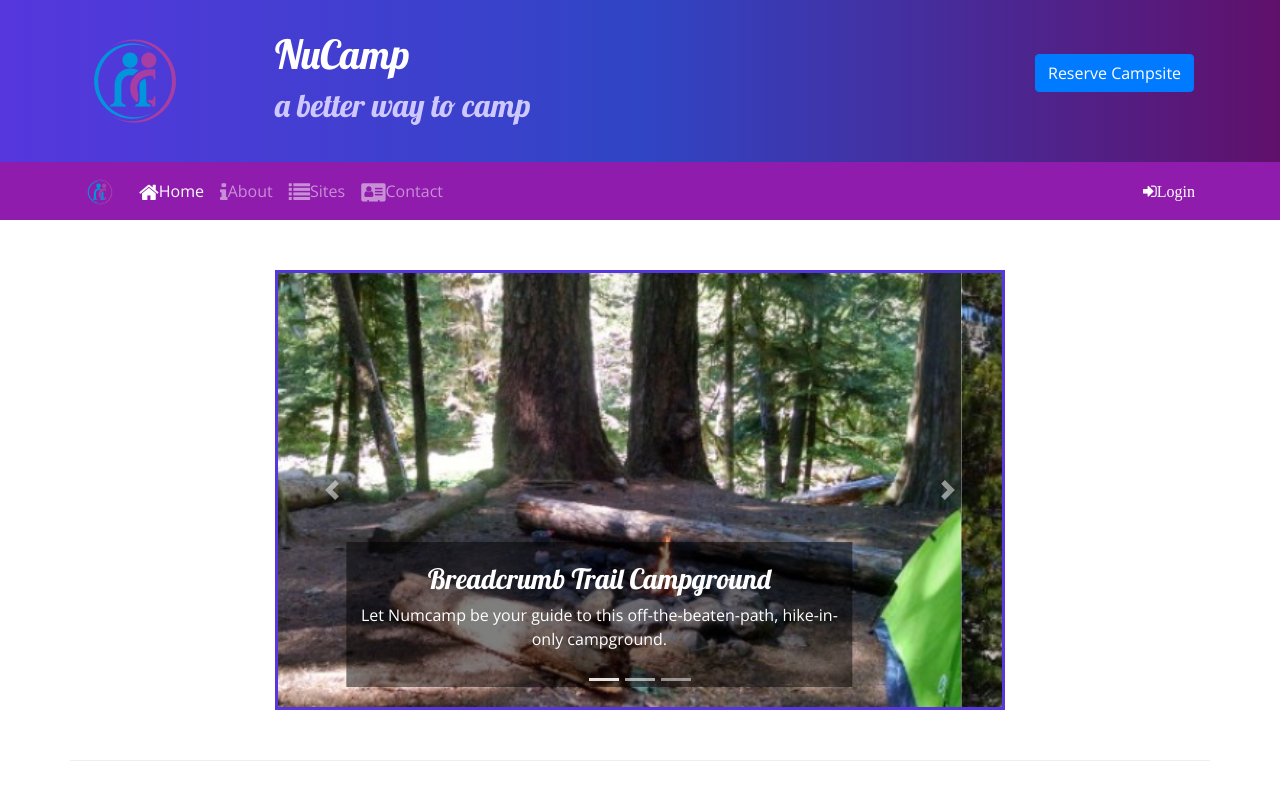
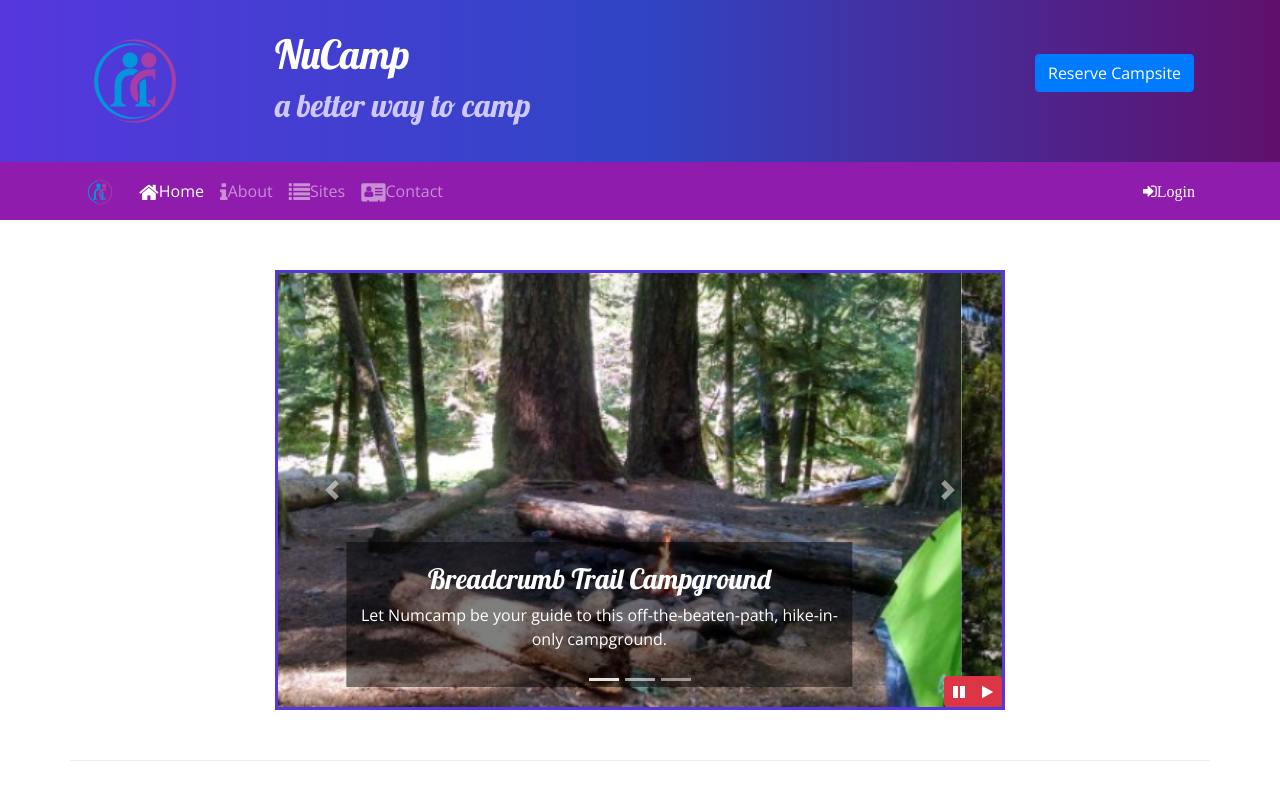
Before and after one commit to NicholasSanders128/Numcamp-Campsite, a website: page index.html in a window 1280 px wide. Shown: the top 800 px of the page. Drawn offline with nearby package versions, Linux system fonts and the light colour scheme.

Commit message:
Bootstrap and jQuery Part1

```diff
--- a/css/styles.css
+++ b/css/styles.css
@@ -49,3 +49,10 @@ a, a:hover {
 .carousel {
     border: solid #5637DD;
 }
+
+#carouselButton {
+    position: absolute;
+    right: 0;
+    bottom: 0;
+    z-index: 100;
+}
--- a/index.html
+++ b/index.html
@@ -198,6 +198,14 @@
                         <span class="carousel-control-next-icon"></span>
                         <span class="sr-only">Next</span>
                     </a>
+                    <div class="btn-group" id="carouselButton">
+                        <button class="btn btn-danger btn-sm" id="carouselPause">
+                            <i class="fa fa-pause"></i>
+                        </button>
+                        <button class="btn btn-danger btn-sm" id="carouselPlay">
+                            <i class="fa fa-play"></i>
+                        </button>
+                    </div>
                 </div>
             </div>
         </div>
@@ -281,8 +289,14 @@
 
     <script>
         $(function () {
-            $('[data-toggle="tooltip"]').tooltip()
-        })
+            $(".carousel").carousel( { interval: 2000, pause: "false" } );
+            $("#carouselPause").click(function(){
+                $(".carousel").carousel("pause");
+            });
+            $("carouselPlay").click(function(){
+                $(".carousel").carousel("cycle");
+            });
+        });
     </script>
 
 </body>
```
